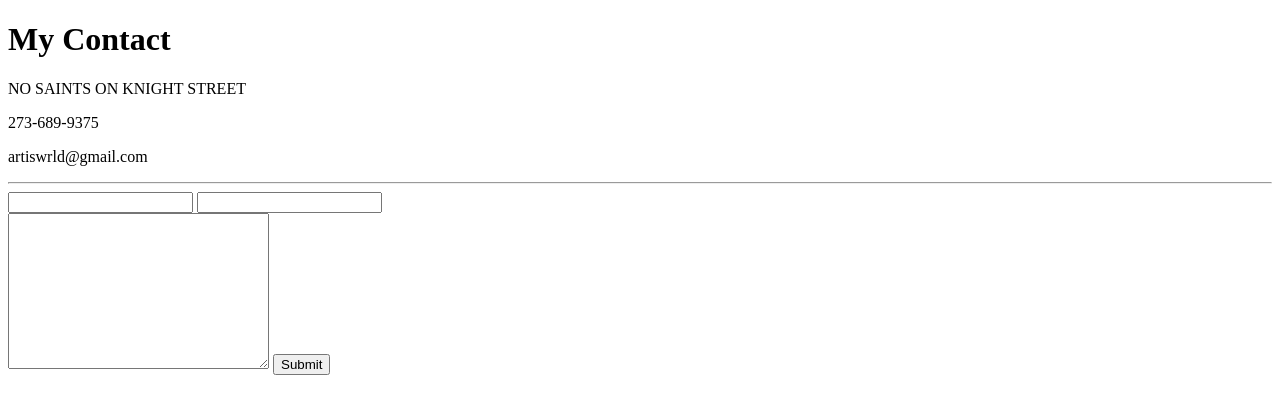
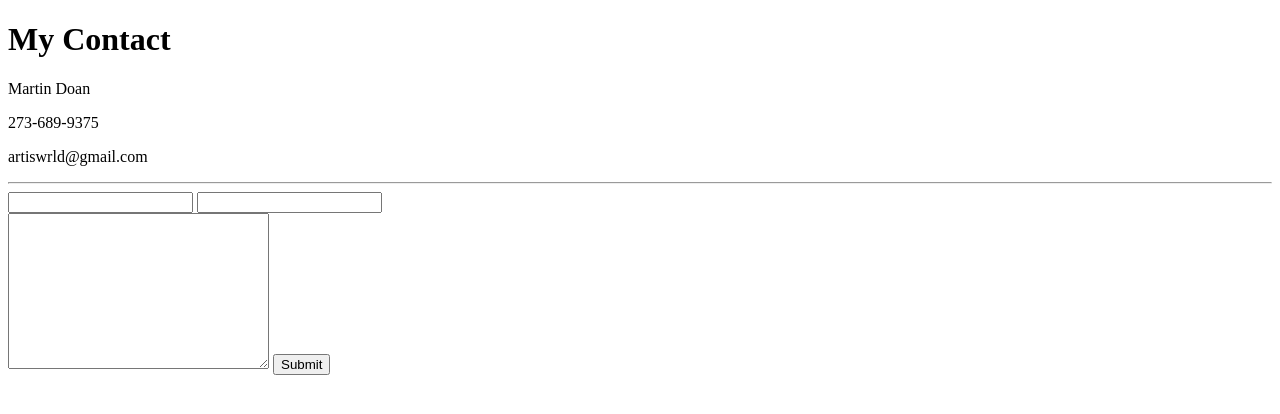
Before and after one commit to artiswrld/CV, a plain HTML site: page Contact-me.html in a window 1280 px wide. Drawn offline with Linux system fonts and the light colour scheme.

Commit message:
Update Contact-me.html

```diff
--- a/Contact-me.html
+++ b/Contact-me.html
@@ -8,7 +8,7 @@
   </head>
   <body>
     <h1>My Contact</h1>
-    <p>NO SAINTS ON KNIGHT STREET</p>
+    <p>Martin Doan</p>
     <p>273-689-9375</p>
     <p>artiswrld@gmail.com</p>
     <hr />
```
